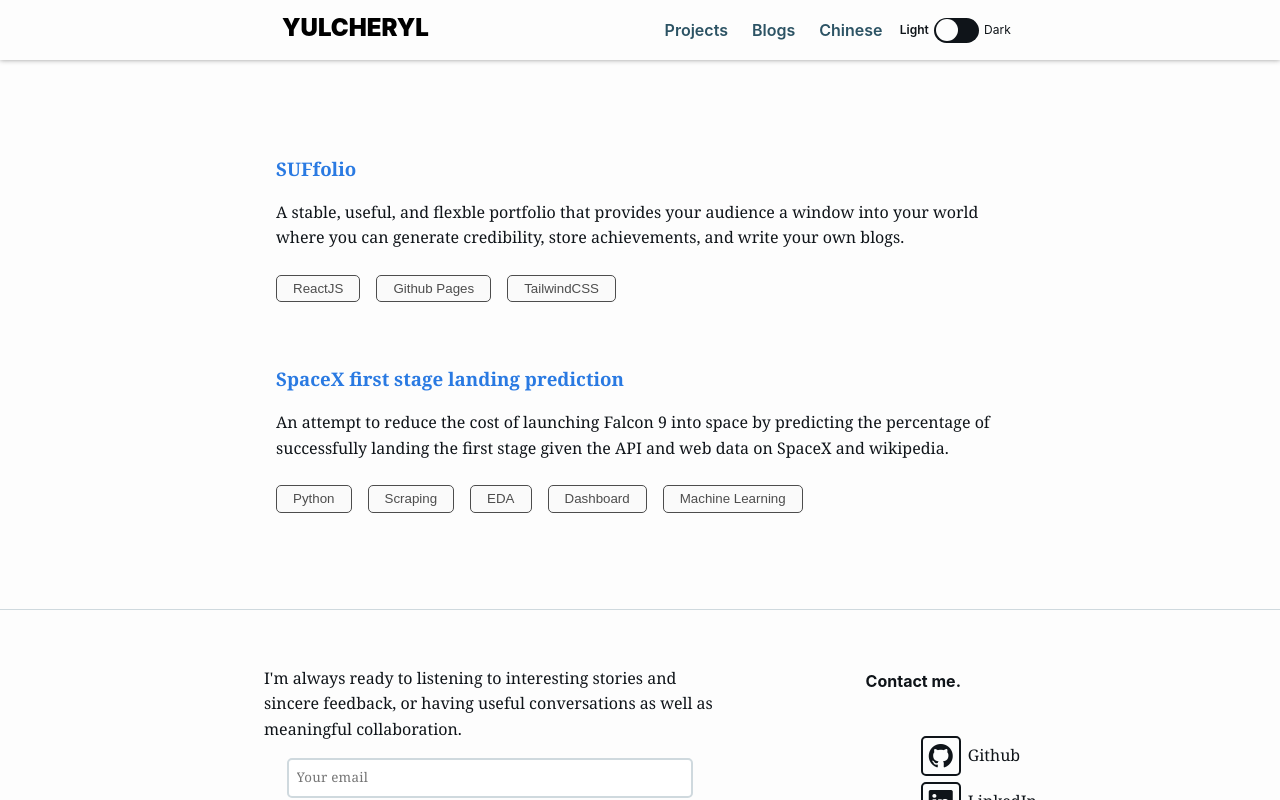
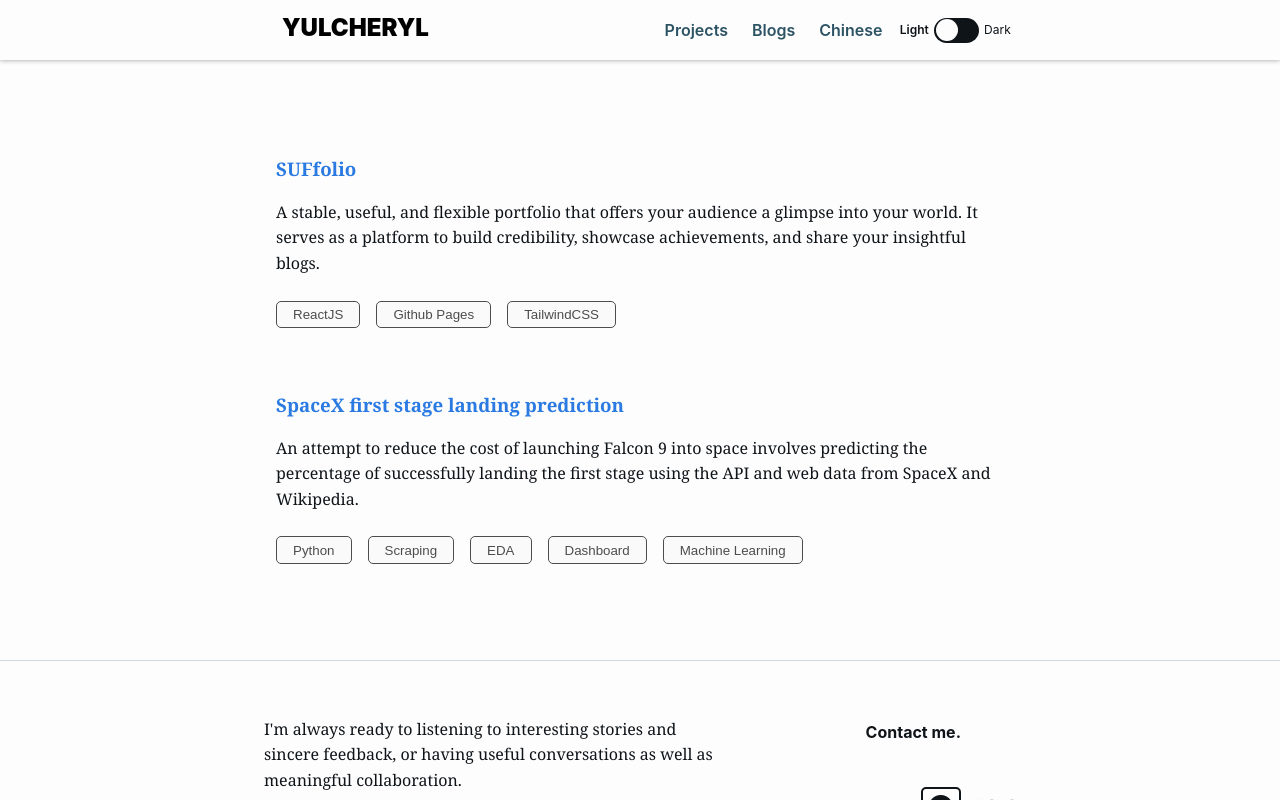
Before and after one commit to CherylYul/portfolio, a React (Create React App) app: page /#/projects in a window 1280 px wide. Shown: the top 800 px of the page. Built offline with nearby package versions, Linux system fonts and the light colour scheme.

Commit message:
adjust data

```diff
--- a/src/assets/data/blog.js
+++ b/src/assets/data/blog.js
@@ -4,14 +4,14 @@ const blogsList = [
         title: "10 impressive problems related to recursion",
         tags: ["recursion"],
         date: "Nov 15, 2023",
-        desc: "Everyone in computer science knows the term “recursion”. Recursion is a strange yet magical solutions especially in programming, this method we’d never heard before in high school math until we actually enroll into a course or taking a class of programming."
+        desc: "Everyone in computer science is familiar with the term 'recursion.' It is a peculiar yet magical solution, particularly in programming. This method was unheard of during our high school math days until we enrolled in a programming course."
     },
     {
         id: 1,
         title: "My starting journey to software engineer",
         tags: ["life", "career"],
         date: "Oct 27, 2023",
-        desc: "I still woke up everyday, took on the bus, went to the company, but somewhere in the deep reaches of my consciousness told me that my soul has belonged to the job that I would be involved in coding and thinking the way to make some lines of code work."
+        desc: "I still woke up every day, took the bus, and went to the company, but somewhere in the deep recesses of my consciousness, I felt that my soul belonged to the job that involved coding and figuring out ways to make lines of code work."
     },
 ]
 
--- a/src/assets/data/project.js
+++ b/src/assets/data/project.js
@@ -3,13 +3,13 @@ const projectsList = [
         id: 0,
         name: "SUFfolio",
         skills: ["ReactJS", "Github Pages", "TailwindCSS"],
-        desc: "A stable, useful, and flexble portfolio that provides your audience a window into your world where you can generate credibility, store achievements, and write your own blogs.",
+        desc: "A stable, useful, and flexible portfolio that offers your audience a glimpse into your world. It serves as a platform to build credibility, showcase achievements, and share your insightful blogs.",
     },
     {
         id: 1,
         name: "SpaceX first stage landing prediction",
         skills: ["Python", "Scraping", "EDA", "Dashboard", "Machine Learning"],
-        desc: "An attempt to reduce the cost of launching Falcon 9 into space by predicting the percentage of successfully landing the first stage given the API and web data on SpaceX and wikipedia.",
+        desc: "An attempt to reduce the cost of launching Falcon 9 into space involves predicting the percentage of successfully landing the first stage using the API and web data from SpaceX and Wikipedia.",
     }
 ]
 
```
